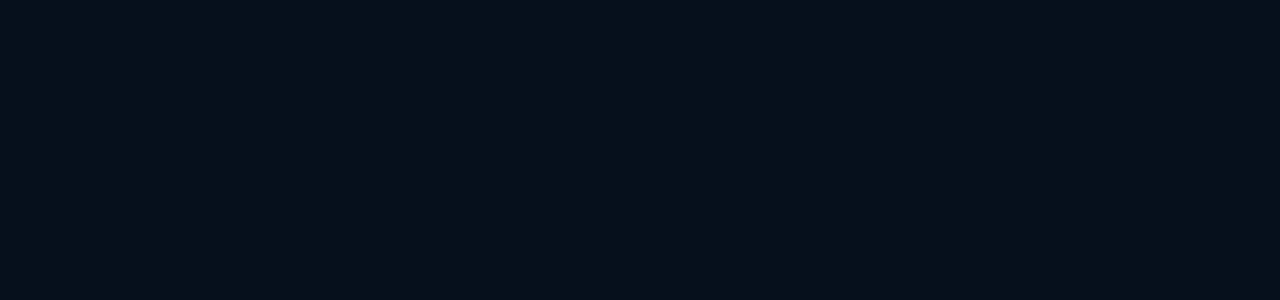
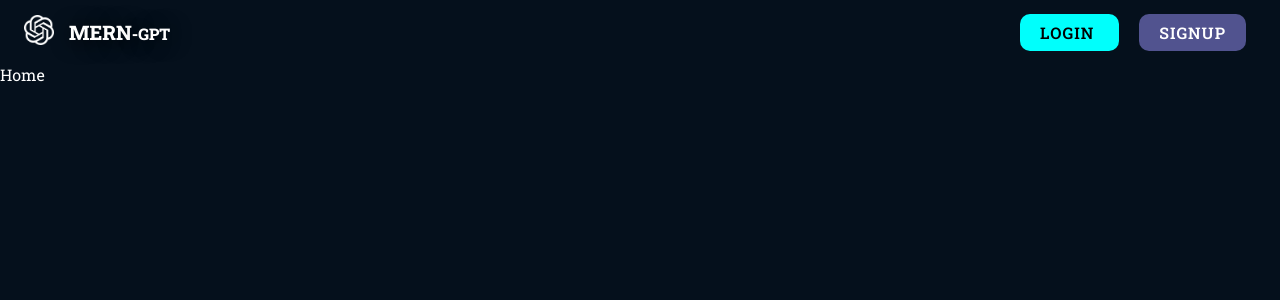
Before and after one commit to DMuhammad/chatbot-app, a React (Vite) app in the folder frontend/: page / in a window 1280 px wide. Shown: the top 300 px of the page. Built offline with nearby package versions, Linux system fonts and the light colour scheme.

Commit message:
feat: add navigation links to header

```diff
--- a/frontend/src/components/Header.tsx
+++ b/frontend/src/components/Header.tsx
@@ -1,8 +1,10 @@
-import React from "react";
 import { AppBar, Toolbar } from "@mui/material";
 import Logo from "./Shared/Logo";
+import { UseAuth } from "../context/AuthContext";
+import NavigationLink from "./Shared/NavigationLink";
 
 const Header = () => {
+  const auth = UseAuth();
   return (
     <AppBar
       sx={{
@@ -13,6 +15,40 @@ const Header = () => {
     >
       <Toolbar sx={{ display: "flex" }}>
         <Logo />
+        <div>
+          {auth?.isLoggedIn ? (
+            <>
+              <NavigationLink
+                bg="#00fffc"
+                text="Go To Chat"
+                textColor="black"
+                to="/chat"
+              />
+              <NavigationLink
+                bg="#51538f"
+                text="Logout"
+                textColor="white"
+                to="/"
+                onClick={auth.logout}
+              />
+            </>
+          ) : (
+            <>
+              <NavigationLink
+                bg="#00fffc"
+                text="Login"
+                textColor="black"
+                to="/login"
+              />
+              <NavigationLink
+                bg="#51538f"
+                text="Signup"
+                textColor="white"
+                to="/signup"
+              />
+            </>
+          )}
+        </div>
       </Toolbar>
     </AppBar>
   );
--- /dev/null
+++ b/frontend/src/components/Shared/NavigationLink.tsx
@@ -0,0 +1,24 @@
+import { Link } from "react-router-dom";
+
+type Props = {
+  to: string;
+  bg: string;
+  text: string;
+  textColor: string;
+  onClick?: () => Promise<void>;
+};
+
+const NavigationLink = (props: Props) => {
+  return (
+    <Link
+      className="nav-link"
+      to={props.to}
+      style={{ background: props.bg, color: props.textColor }}
+    >
+      {" "}
+      {props.text}{" "}
+    </Link>
+  );
+};
+
+export default NavigationLink;
--- a/frontend/src/context/AuthContext.tsx
+++ b/frontend/src/context/AuthContext.tsx
@@ -22,8 +22,8 @@ type UserAuth = {
 const AuthContext = createContext<UserAuth | null>(null);
 
 const AuthProvider = ({ children }: { children: ReactNode }) => {
-  const [user, setuser] = useState<User | null>(null);
-  const [isLoggedIn, setisLoggedIn] = useState(false);
+  const [user, setUser] = useState<User | null>(null);
+  const [isLoggedIn, setIsLoggedIn] = useState(false);
 
   useEffect(() => {}, []);
 
@@ -39,7 +39,9 @@ const AuthProvider = ({ children }: { children: ReactNode }) => {
     logout,
   };
 
-  return <AuthContext.Provider value={value}></AuthContext.Provider>;
+  return (
+    <AuthContext.Provider value={value}> {children} </AuthContext.Provider>
+  );
 };
 
 const UseAuth = () => useContext(AuthContext);
--- a/frontend/src/index.css
+++ b/frontend/src/index.css
@@ -12,3 +12,14 @@ body {
 .image-inverted {
   filter: invert(100%);
 }
+
+.nav-link {
+  font-weight: 600;
+  text-transform: uppercase;
+  margin-right: 10px;
+  margin-left: 10px;
+  padding: 8px 20px;
+  border-radius: 10px;
+  text-decoration: none;
+  letter-spacing: 1px;
+}
```
